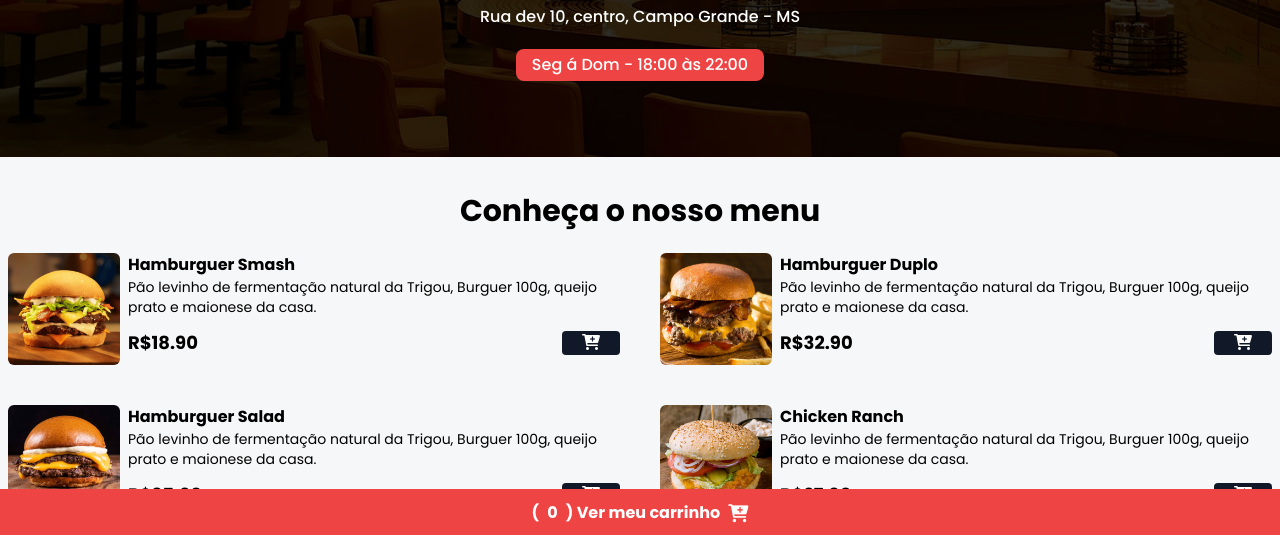
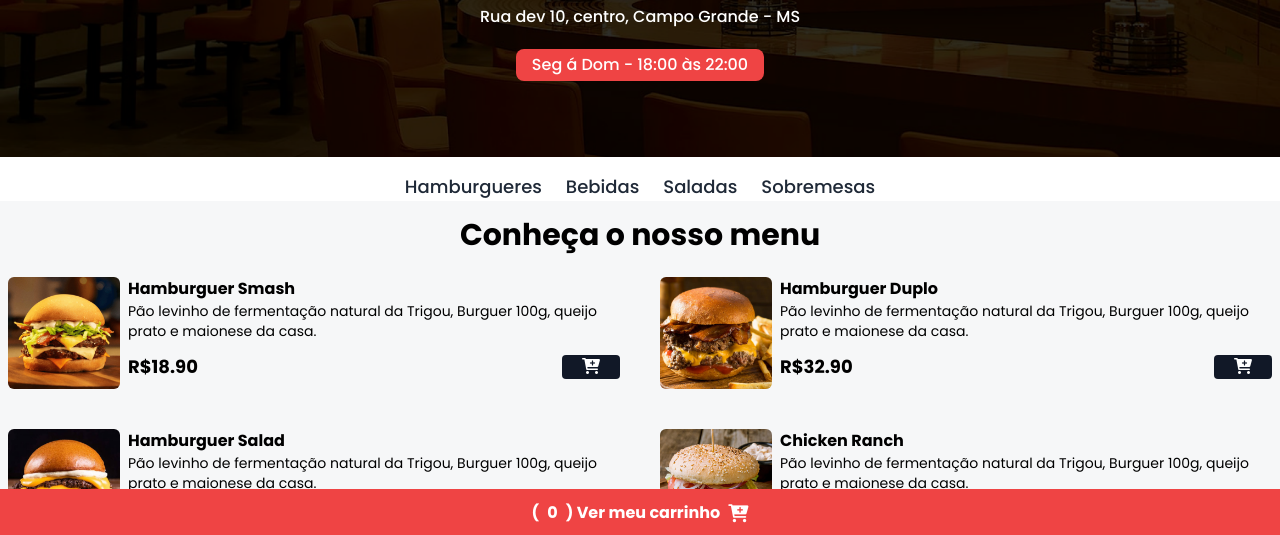
Before and after one commit to celiosoares996/Projeto-DigitalizaMenu, a website: page index.html in a window 1280 px wide. Shown: the part 263-798 px from the top of the page. Drawn offline with Linux system fonts and the light colour scheme.

Commit message:
Adicao de nav na pagina

```diff
--- a/index.html
+++ b/index.html
@@ -11,10 +11,9 @@
     <title>Dev Burguer - A melhor haburgueria dev</title>
 </head>
 <body>
-    <!--HEADER-->
     <header class="w-full h-[420px] bg-zinc-900 bg-home bg-cover bg-center">
         <div class="w-full h-full flex flex-col justify-center items-center">
-            <img src="./assets/hamb-1.png" alt="logo DevBurguer" class="w-32 h-32 rounded-full shadow-lg hover:scale-110 duration-200">
+          <img src="./assets/hamb-1.png" alt="logo DevBurguer" class="w-32 h-32 rounded-full shadow-lg hover:scale-110 duration-200" />
 
           <h1 class="text-4xl mt-4 mb-2 font-bold text-white">Dev Burguer</h1>
           <span class="text-white font-medium">Rua dev 10, centro, Campo Grande - MS</span>
@@ -24,9 +23,18 @@
           </div>
         </div>
       </header>
-    <!--FIM HEADER-->
+      <!-- FIM HEADER -->
 
-    <h2 class="text-2xl md:text-3xl font-bold text-center mt-9 mb-6">Conheça o nosso menu</h2>
+<!-- MENU NAVIGATION -->
+<nav class="flex justify-start gap-6 overflow-x-auto mb-0 px-5 pt-4 md:justify-center sticky top-0 bg-white z-10">
+    <a href="#menu" class="text-lg font-medium text-gray-800 hover:text-green-600 whitespace-nowrap">Hamburgueres</a>
+    <a href="#bebidas" class="text-lg font-medium text-gray-800 hover:text-green-600 whitespace-nowrap">Bebidas</a>
+    <a href="#saladas" class="text-lg font-medium text-gray-800 hover:text-green-600 whitespace-nowrap">Saladas</a>
+    <a href="#sobremesas" class="text-lg font-medium text-gray-800 hover:text-green-600 whitespace-nowrap">Sobremesas</a>
+    <!-- Adicione outros links de seções aqui -->
+</nav>
+
+    <h2 class="text-2xl md:text-3xl font-bold text-center mt-4 mb-6">Conheça o nosso menu</h2>
 
 <!-- INICIO MENU -->
 <div id="menu">
@@ -182,7 +190,7 @@
 </div>
 
 <!--INICIO GRID BEBIDAS-->
-<div class="grid grid-cols-1 md:grid-cols-2 gap-7 md:gap-10 mx-auto max-w-7xl px-2 mb-16" id="menu">
+<div class="grid grid-cols-1 md:grid-cols-2 gap-7 md:gap-10 mx-auto max-w-7xl px-2 mb-16" id="bebidas" id="menu">
     <!-- BEBIDA 1-->
     <div class="flex gap-2 w-full">
         <img src="/assets/refri-1.png" alt="Coca lata" class="w-28 h-28 rounded-md hover:scale-110 hover:rotate-2 duration-300">
--- a/script.js
+++ b/script.js
@@ -258,4 +258,6 @@ function mostrarPopupItemRemovido(nome) {
         popup.classList.add("opacity-0");
         setTimeout(() => popup.classList.add("hidden"), 500);
     }, 4000);
+
+
 }
```
Also changed, not shown: styles/output.css. Lines whose indentation alone changed are shown as unchanged.
